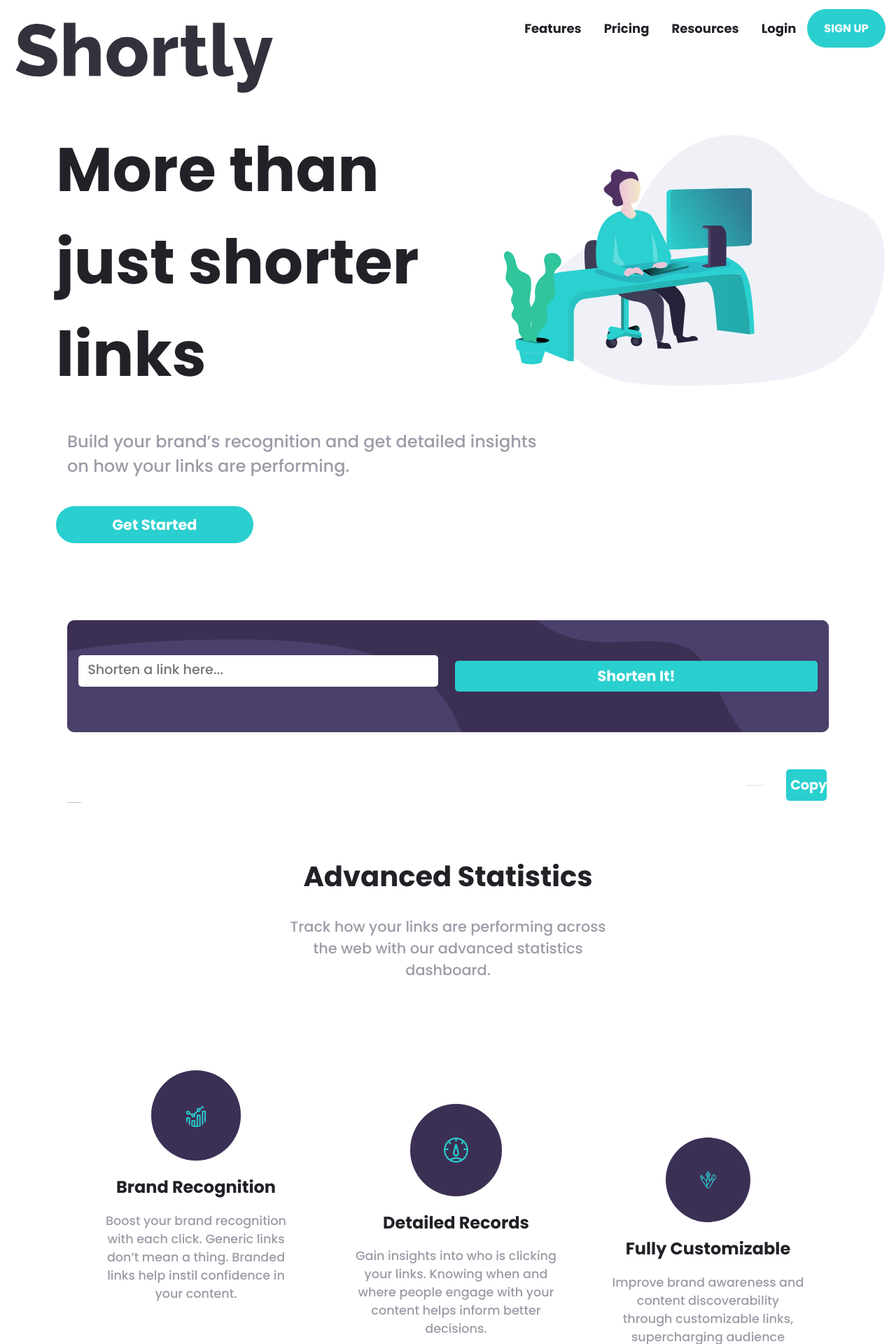
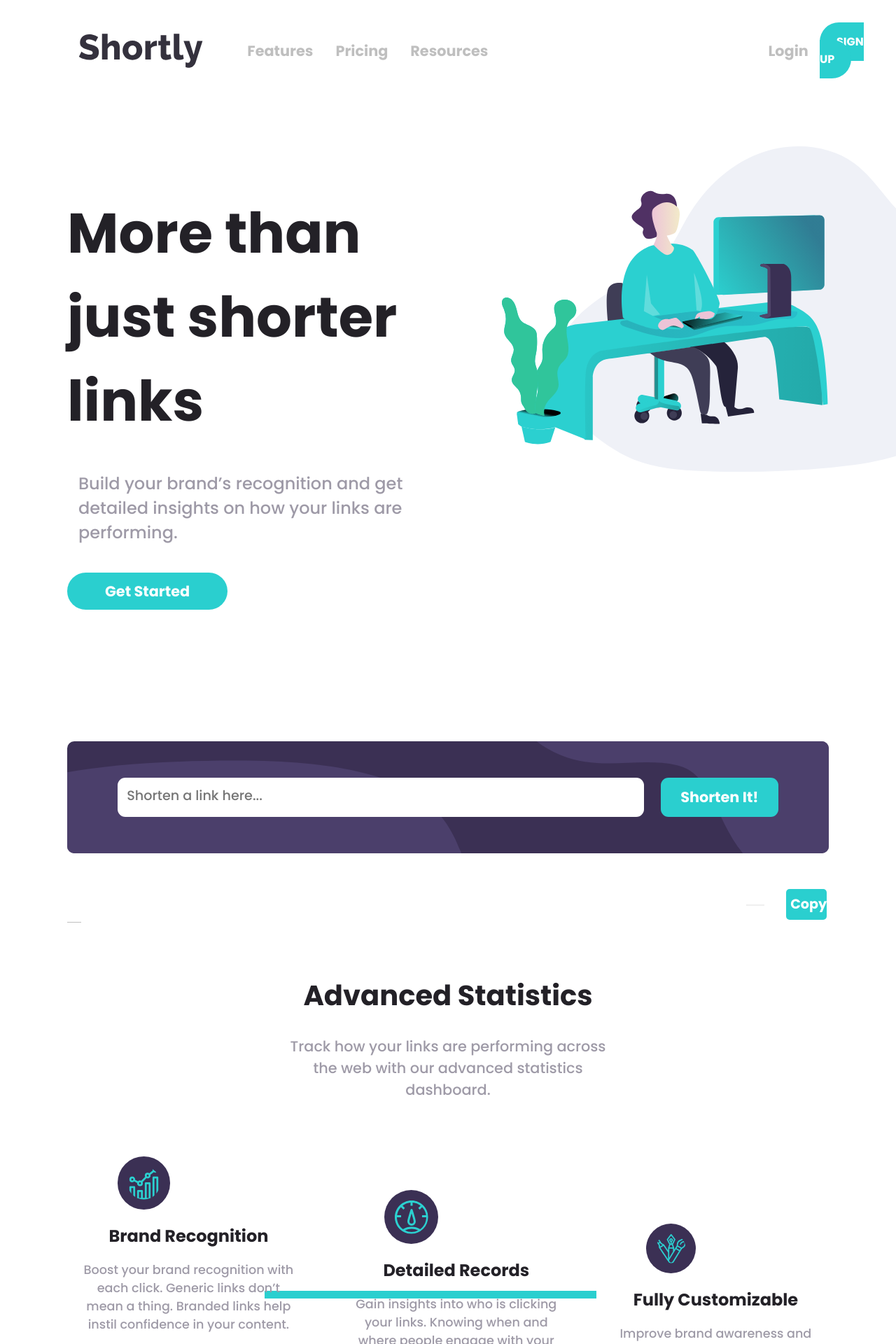
Before and after one commit to Vivianie-P/URL-Project, a React (Create React App) app: page / in a window 1280 px wide. Shown: the top 1920 px of the page at 70% size. Built offline with nearby package versions, Linux system fonts and the light colour scheme.

Commit message:
more spacing/design

```diff
--- a/src/App.css
+++ b/src/App.css
@@ -17,13 +17,21 @@
 	width: 100%;
 }
 
-.mobile-nav {
+.full-nav {
 	width: 100%;
 	display: flex;
 	justify-content: space-between;
+	margin-top: 1rem;
 }
 
 .navbar-logo {
 	padding: 2rem 3rem 0.75rem 1.3rem;
-	width: 50%;
+	width: 100%;
 }
+
+@media screen and (min-width: 600px) {
+	.navbar-logo {
+		padding: 2rem 2rem 1rem 7rem;
+		width: 30%;
+	}
+}
--- a/src/App.js
+++ b/src/App.js
@@ -14,7 +14,7 @@ function App() {
 	return (
 		<div className="App">
 			<div className="header">
-				<div className="mobile-nav">
+				<div className="full-nav">
 					<img src={NavbarLogo} alt="main logo" className="navbar-logo" />
 					<Router>
 						<Navbar />
--- a/src/components/Boost.css
+++ b/src/components/Boost.css
@@ -5,6 +5,10 @@
 *::before,
 *::after {
 	box-sizing: border-box;
+}
+
+.desktop-boost-bg {
+	display: none;
 }
 
 .boost-main {
@@ -58,6 +62,10 @@
 	margin-top: 5rem;
 }
 
+.boost-btn:hover {
+	background-color: hsl(180, 63%, 77%);
+}
+
 @media screen and (min-width: 600px) {
 	.mobile-boost-bg {
 		display: none;
--- a/src/components/LowerLevelContent.css
+++ b/src/components/LowerLevelContent.css
@@ -73,7 +73,7 @@
 	.ll-container {
 		display: flex;
 		flex-direction: row;
-		padding: 3rem;
+		padding: 3rem 3rem 6rem;
 		margin-top: 0;
 	}
 
@@ -82,7 +82,7 @@
 	}
 
 	.header-ppg {
-		margin-bottom: 5rem;
+		margin-bottom: 2rem;
 		padding: 0 22rem 0;
 		font-size: 1.3rem;
 	}
@@ -90,20 +90,39 @@
 	.ppg-container {
 		display: flex;
 		flex-direction: row;
-		padding: 3rem;
+		padding: 3rem 2rem;
+		position: relative;
 	}
 
 	.upper-img {
 		display: none;
 	}
 
+	.desktop-img {
+		display: flex;
+		position: absolute;
+		top: 48%;
+		right: 380px;
+		height: 0.7rem;
+		width: 40%;
+		background-color: hsl(180, 66%, 49%);
+	}
+
 	.first-ppg-img,
 	.second-ppg-img,
 	.third-ppg-img {
-		width: 35%;
+		background-size: 100%;
+		margin-right: 8rem;
+		width: 20%;
 		border-radius: 90px;
-		padding: 3rem;
+		padding: 0.9rem;
 		background-color: hsl(257, 27%, 26%);
+	}
+
+	.first-ppg,
+	.second-ppg,
+	.third-ppg {
+		z-index: 99;
 	}
 
 	.second-ppg {
@@ -113,9 +132,4 @@
 	.third-ppg {
 		margin-top: 6rem;
 	}
-
-	/* .first-ppg,
-	.second-ppg,
-	.third-ppg {
-	} */
 }
--- a/src/components/LowerLevelContent.js
+++ b/src/components/LowerLevelContent.js
@@ -14,6 +14,7 @@ function LowerLevelContent() {
 					statistics dashboard.
 				</p>
 				<div className="ppg-container">
+					<div className="desktop-img"></div>
 					<div className="first-ppg">
 						<img className="first-ppg-img" src={BrandRecognition} alt="" />
 						<h1 className="ppg-title">Brand Recognition</h1>
--- a/src/components/MainContent.css
+++ b/src/components/MainContent.css
@@ -18,10 +18,6 @@
 .img-container {
 	width: 100%;
 }
-
-/* .full-content{
-
-} */
 
 .main-img {
 	padding: 1rem;
@@ -71,7 +67,10 @@
 
 @media screen and (min-width: 600px) {
 	.main-content {
-		margin-bottom: 10rem;
+		margin: 0 auto;
+		width: 85%;
+		margin-top: 5rem;
+		margin-bottom: 15rem;
 	}
 
 	.mc-container {
@@ -80,20 +79,21 @@
 
 	.img-container {
 		float: right;
-		width: 45%;
+		width: 40%;
+		margin-right: 3rem;
 	}
 	.main-img {
-		width: 100%;
+		width: 170%;
 	}
 
 	.full-content {
-		margin-left: 5rem;
-		width: 55%;
+		padding: 5rem 5rem 0rem 0;
+		width: 60%;
 	}
 
 	.mc-title {
 		text-align: left;
-		font-size: 5.5rem;
+		font-size: 5rem;
 	}
 
 	.main-ppg {
@@ -109,4 +109,8 @@
 		margin-bottom: 0;
 		width: 40%;
 	}
+
+	.main-btn:hover {
+		background-color: hsl(180, 63%, 77%);
+	}
 }
--- a/src/components/Navbar.css
+++ b/src/components/Navbar.css
@@ -56,7 +56,8 @@
 	background-color: hsl(257, 27%, 26%);
 }
 
-.nav-text a {
+.nav-text a,
+.nav-text-primary a {
 	font-family: "Poppins", sans-serif;
 	font-weight: 700;
 	color: white;
@@ -75,7 +76,7 @@
 	text-decoration: none;
 	text-transform: uppercase;
 	background-color: hsl(180, 66%, 49%);
-	background-size: 100% auto;
+	/* background-size: 100% auto; */
 	width: 100%;
 	border-radius: 2rem;
 	font-family: "Poppins", sans-serif;
@@ -96,14 +97,36 @@
 @media screen and (min-width: 600px) {
 	.desktop-nav {
 		display: flex;
+		width: 100%;
 	}
 
 	.nav-menu-items {
+		justify-content: flex-start;
 		flex-direction: row;
 	}
 
+	.nav-text a,
+	.nav-text-primary a {
+		margin-top: 2rem;
+		font-size: 1.3rem;
+		color: hsl(0, 0%, 75%);
+	}
+
 	.nav-text a {
-		color: hsl(260, 8%, 14%);
+		margin-left: 23rem;
+	}
+
+	.nav-link {
+		margin-top: 2rem;
+	}
+
+	.nav-text-primary a :hover,
+	.nav-text a :hover {
+		color: hsl(257, 27%, 26%);
+	}
+
+	.nav-link :hover {
+		background-color: hsl(180, 63%, 77%);
 	}
 
 	.menu-bars {
--- a/src/components/NavbarData.js
+++ b/src/components/NavbarData.js
@@ -4,17 +4,17 @@ export const NavbarData = [
 	{
 		title: "Features",
 		path: "/",
-		cName: "nav-text",
+		cName: "nav-text-primary",
 	},
 	{
 		title: "Pricing",
 		path: "/pricing",
-		cName: "nav-text",
+		cName: "nav-text-primary",
 	},
 	{
 		title: "Resources",
 		path: "/resources",
-		cName: "nav-text",
+		cName: "nav-text-primary",
 	},
 	{
 		title: "Login",
--- a/src/components/Shortener.css
+++ b/src/components/Shortener.css
@@ -145,6 +145,10 @@
 		height: 10rem;
 	}
 
+	.outter-input-container {
+		padding: 0 4.5rem;
+	}
+
 	.input-container {
 		display: flex;
 		justify-content: center;
@@ -153,11 +157,23 @@
 	}
 
 	.input {
+		margin-bottom: 0;
 		margin-right: 1.5rem;
 	}
 
-	/* .shorten-it-btn {
-	} */
+	.input,
+	.shorten-it-btn {
+		border-radius: 11px;
+		height: 3.5rem;
+	}
+
+	.shorten-it-btn {
+		width: 20%;
+	}
+
+	.shorten-it-btn:hover {
+		background-color: hsl(180, 63%, 77%);
+	}
 
 	.full-links {
 		flex-direction: row;
```
